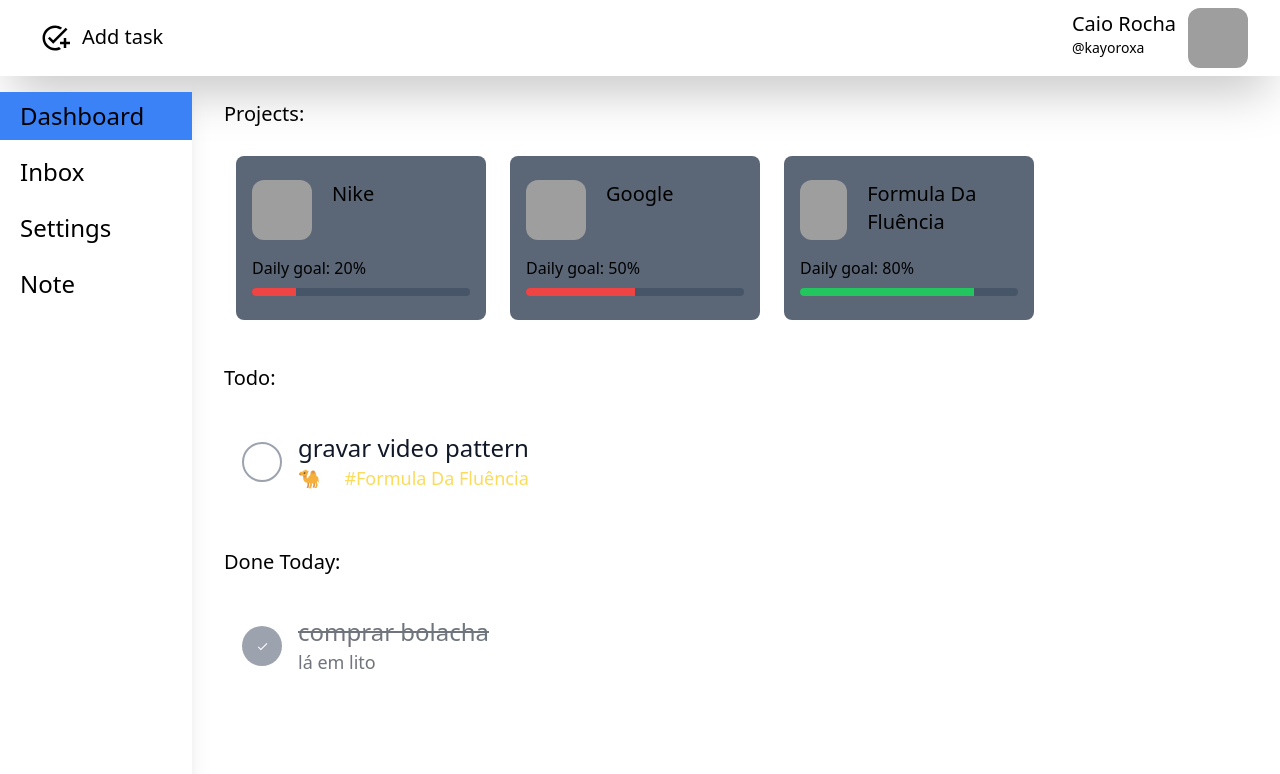
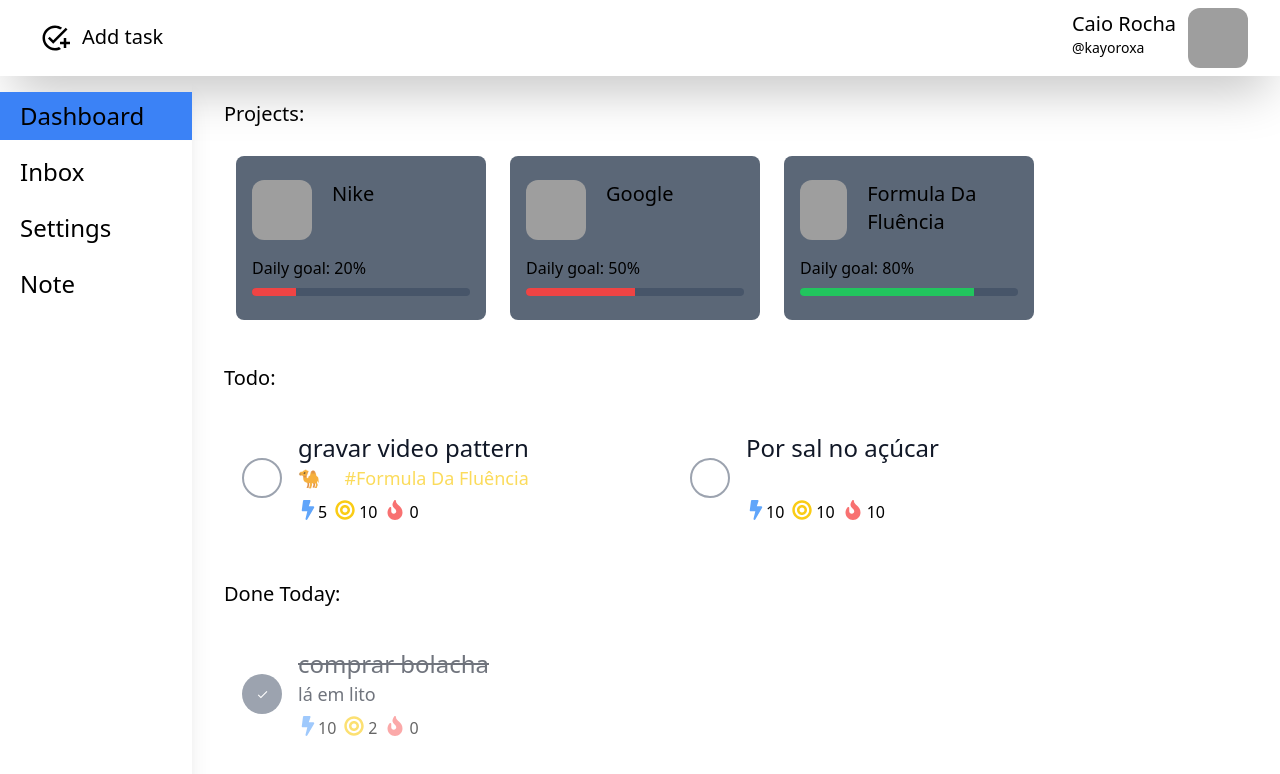
Before and after one commit to kayoroxa/checkmaty, a Next.js app: page / in a window 1280 px wide. Shown: the top 774 px of the page. Built offline with nearby package versions, Linux system fonts and the light colour scheme; data requests are answered from the project's data file; grey boxes are pictures that could not be loaded.

Commit message:
icons_tela

```diff
--- a/db.json
+++ b/db.json
@@ -58,7 +58,8 @@
       "done": false,
       "inMainView": true,
       "userId": "359051936857588309",
-      "projectId": 3
+      "projectId": 3,
+      "urgency": "0"
     },
     {
       "id": 6,
@@ -162,6 +163,30 @@
       "done": false,
       "projectId": 1,
       "id": 21
+    },
+    {
+      "title": "Por sal no açúcar",
+      "description": "",
+      "userId": "359051936857588309",
+      "inMainView": true,
+      "done": false,
+      "id": 22,
+      "Due date": "Today",
+      "relevance": "10",
+      "simplicity": "10",
+      "urgency": "10"
+    },
+    {
+      "title": "abrir o pote",
+      "description": "gire a tampa até o pote abrir",
+      "userId": "359051936857588309",
+      "inMainView": false,
+      "done": false,
+      "parentId": 22,
+      "id": 23,
+      "relevance": "5",
+      "simplicity": "3",
+      "urgency": "2"
     }
   ],
   "tags": [
--- a/src/components/todo.tsx
+++ b/src/components/todo.tsx
@@ -7,6 +7,9 @@
 import { axiosApi } from '../utils/axiosApi'
 import { Project } from '../utils/types/_Project'
 import { Task } from '../utils/types/_Task'
+
+import Group from '../atoms/Group'
+import { FaBolt, FaBullseye, FaFire, FaWindowClose } from 'react-icons/fa'
 
 async function updateTodo(
   id: number,
@@ -56,7 +59,7 @@
       <section
         className={`py-3 overflow-hidden  ${
           todo.done ? 'opacity-60' : 'opacity-100'
-        }`}
+        } flex flex-col h-full`}
       >
         <div
           className={`flex-1 text-2xl text-gray-900 dark:text-white ${
@@ -81,6 +84,20 @@
             </Link>
           )}
         </div>
+        <section className="flex gap-2 pt-2  ">
+          <div className="flex gap-2">
+            <FaBolt size={20} className="fill-blue-400 -mr-2" />
+            <p>{todo.simplicity === undefined ? 0 : todo.simplicity}</p>
+          </div>
+          <div className="flex gap-2">
+            <FaBullseye size={20} className="fill-yellow-400 -mr-1" />
+            <p>{todo.relevance === undefined ? 0 : todo.relevance}</p>
+          </div>
+          <div className="flex gap-2">
+            <FaFire size={20} className="fill-red-400 -mr-1 " />
+            <p>{todo.urgency === undefined ? 0 : todo.urgency}</p>
+          </div>
+        </section>
       </section>
     </div>
   )
--- a/src/organisms/WrapperTaskModal.tsx
+++ b/src/organisms/WrapperTaskModal.tsx
@@ -1,6 +1,5 @@
 import { AiOutlineCalendar } from 'react-icons/ai'
-import { FaWindowClose } from 'react-icons/fa'
-import { RiNumbersFill } from 'react-icons/ri'
+import { FaBolt, FaBullseye, FaFire, FaWindowClose } from 'react-icons/fa'
 import Modal from 'react-modal'
 import Group from '../atoms/Group'
 import Toggle from '../atoms/Toggle'
@@ -77,13 +76,13 @@
             <AiOutlineCalendar size={20} className="fill-green-400" />
           </Group>
           <Group title="relevance" value={String(task.relevance || 0)}>
-            <RiNumbersFill size={20} className="fill-yellow-400" />
+            <FaBullseye size={20} className="fill-yellow-400" />
           </Group>
           <Group title="simplicity" value={String(task.simplicity || 0)}>
-            <RiNumbersFill size={20} className="fill-red-400" />
+            <FaBolt size={20} className="fill-blue-400" />
           </Group>
           <Group title="urgency" value={String(task.urgency || 0)}>
-            <RiNumbersFill size={20} className="fill-blue-400 " />
+            <FaFire size={20} className="fill-red-400 " />
           </Group>
           <h3>Show in dashboard</h3>
           <Toggle
```
